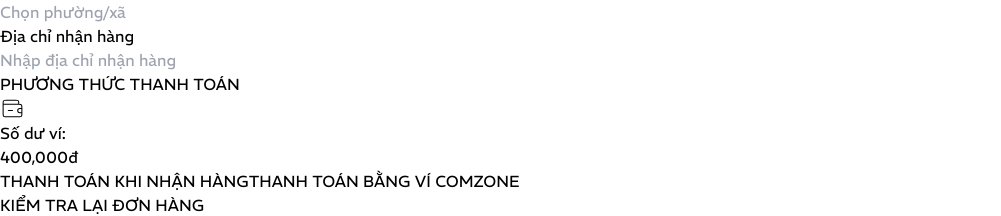
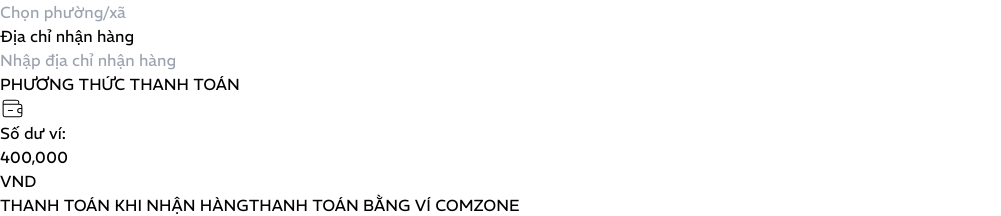
Before and after one commit to ducknghia307/ComZone_Client, a React (Vite) app: page /checkout in a window 1280 px wide. Shown: the part 947-1163 px from the top of the page, without its empty margins (0-1001 px from the left). Built offline with nearby package versions, Linux system fonts and the light colour scheme; grey boxes are pictures that could not be loaded.

Commit message:
update checkout

```diff
--- a/src/components/checkout/OrderCheck.tsx
+++ b/src/components/checkout/OrderCheck.tsx
@@ -2,8 +2,8 @@ import React from "react";
 
 const OrderCheck = () => {
   return (
-    <div className="w-ful px-8 py-4 ">
-      <div className="w-full  flex flex-col bg-white">
+    <div className="w-ful px-8 py-4 bg-white">
+      <div className="w-full  flex flex-col ">
         <h2 className=" font-bold">KIỂM TRA LẠI ĐƠN HÀNG</h2>
         <table className="w-full mt-4">
           {/* <thead>
--- a/src/components/checkout/PaymentMethod.tsx
+++ b/src/components/checkout/PaymentMethod.tsx
@@ -21,8 +21,11 @@ const PaymentMethod = () => {
               strokeLinejoin="round"
             />
           </svg>
-          <h4 className="font-extralight ml-2">Số dư ví:</h4>
-          <h4 className="font-bold ml-1">400,000đ</h4>
+          <div className="flex items-end">
+            <h4 className="font-extralight ml-2">Số dư ví:</h4>
+            <h4 className="font-bold ml-1">400,000</h4>
+            <h4 className="font-extralight text-xs mb-0.5">VND</h4>
+          </div>
         </div>
       </div>
       <div className="flex lg:flex-row md:flex-row flex-col gap-2 lg:w-3/4  justify-center">
```
